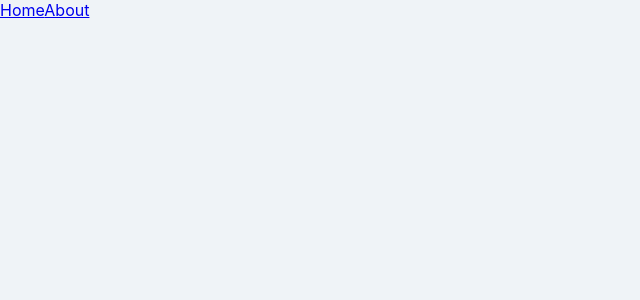
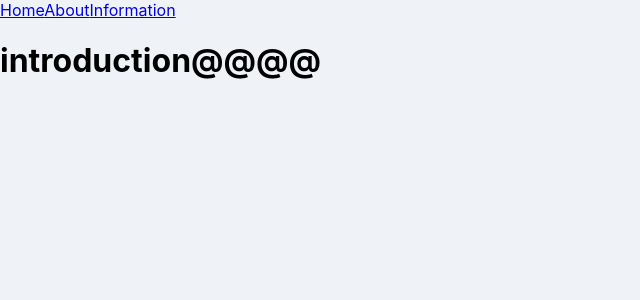
Before and after one commit to yoojehyeok/movie_app_2019, a React (Create React App) app: page /home/information in a window 1280 px wide. Shown: the top 300 px of the page, without its empty margins (0-640 px from the left). Built offline with nearby package versions, Linux system fonts and the light colour scheme.

Commit message:
detail_about

```diff
--- a/src/App.js
+++ b/src/App.js
@@ -10,7 +10,7 @@ function App(){
   <BrowserRouter>
       <Navigation/>
       <Route path="/" exact component={Home} />
-      <Route path="/home/introduction" component={Introduction} />
+      <Route path="/home/information" component={Introduction} />
       <Route path="/about" component={About} />
   </BrowserRouter>
   );
--- a/src/component/Movies.js
+++ b/src/component/Movies.js
@@ -1,14 +1,23 @@
 import React from 'react';
 import PropTypes from 'prop-types';
 import "./Movie.css";
+import { Link } from 'react-router-dom';
 
-function Movies({key, id, url, title}){
+function Movies({key, id, url, title, summary}){
    return(
+    <Link to={{
+      pathname:'./about',
+      state : {
+        summary : summary
+      }
+
+    }}>
     <div>
       <h5>id : {id}</h5>
       <h5>url : {url}</h5>
       <h5> title : {title}</h5>
     </div>
+    </Link>
    )
 
 }
--- a/src/routes/About.js
+++ b/src/routes/About.js
@@ -1,9 +1,12 @@
 import React from 'react';
 
-function About() {
+function About(props) {
+    console.log("about");
+    console.log(props);
+    let state = props.location.state;
     return (
         <div>
-            <span> Test asdfasdfasdfasfasd</span>
+            <span> {state.summary}</span>
         </div>
     )
 }
--- a/src/routes/Home.js
+++ b/src/routes/Home.js
@@ -30,7 +30,8 @@ class Home extends React.Component {
   render() {
     const { isLoading, movies } = this.state;
     return <div>{isLoading ? "Loading" : movies.map(movie =>{
-      return <Movie key={movie.id} id={movie.id} url={movie.url} title={movie.title}/>
+      console.log(movie);
+      return <Movie key={movie.id} id={movie.id} url={movie.url} title={movie.title} summary = {movie.summary}/>
     })}
     </div>;
   }
--- a/src/routes/introduction.js
+++ b/src/routes/introduction.js
@@ -2,7 +2,7 @@ import React from 'react';
 
 function introduction(){
     return (
-        <h1>introduction</h1>
+        <h1>introduction@@@@</h1>
     )
 }
 
--- a/src/routes/navigation.js
+++ b/src/routes/navigation.js
@@ -6,6 +6,7 @@ function navigation(){
         <div>
             <Link to="/">Home</Link>
             <Link to="/about">About</Link>
+            <Link to="/home/information">Information</Link>
         </div>
     );
 }
```
